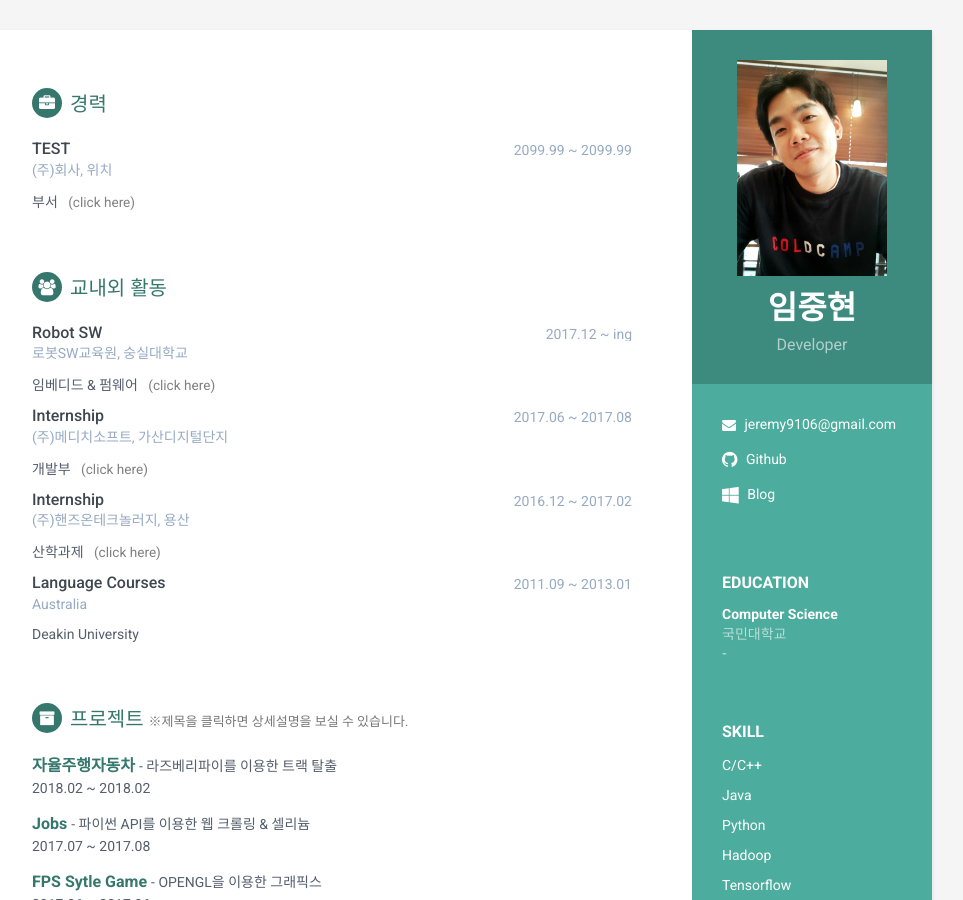
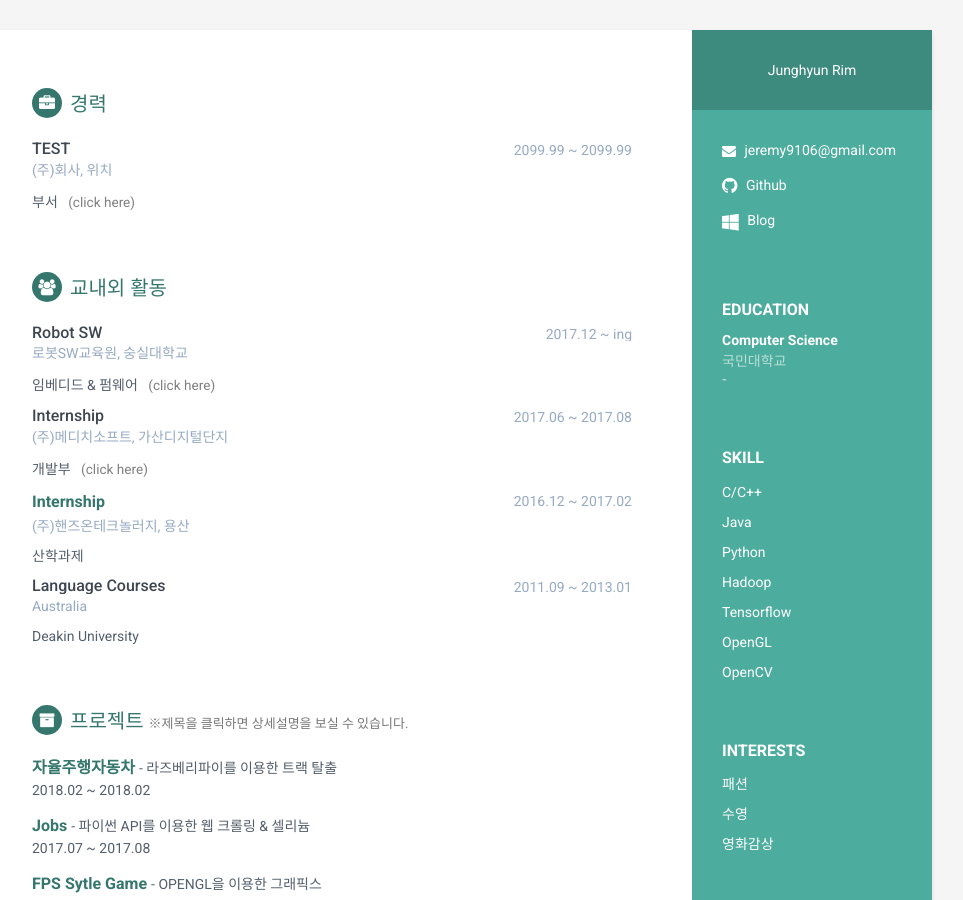
Before and after one commit to rim0621/rim0621.github.io, a Jekyll site: the page test.html, which Jekyll copies as it is, in a window 1280 px wide and 900 px high. Shown: the whole window, without its empty margins (188-1151 px from the left). Built offline with Jekyll 4.4.1, drawn with Linux system fonts in a browser that asks for light colours; nearby versions of some CDN libraries.

Commit message:
2018-04-10

```diff
--- a/test.html
+++ b/test.html
@@ -60,9 +60,7 @@
   <div class="wrapper">
     <div class="sidebar-wrapper">
       <div class="profile-container">
-        <img class="profile" src="assets/images/me.JPG" width="150" height="190" alt="" />
-        <h1 class="name">임중현</h1>
-        <h3 class="tagline">Developer</h3>
+        <div class="LI-profile-badge"  data-version="v1" data-size="medium" data-locale="ko_KR" data-type="vertical" data-theme="dark" data-vanity="rim0621"><a class="LI-simple-link" href='https://kr.linkedin.com/in/rim0621?trk=profile-badge'>Junghyun Rim</a></div>
       </div>
       <!--//profile-container-->
 
@@ -298,7 +296,9 @@
         <div class="item">
           <div class="meta">
             <div class="upper-row">
-              <h3 class="job-title">Internship</h3>
+              <span class="project-title">
+     <a class="anchor" data-toggle="modal" data-target="#TODOModal1"> <strong style="cursor:pointer">Internship</strong></a>
+     </span>
               <div class="time">2016.12 ~ 2017.02</div>
             </div>
             <!--//upper-row-->
@@ -306,10 +306,8 @@
           </div>
           <!--//meta-->
           <div class="details">
-            <p>산학과제 &nbsp;
-              <span class="project-title">
-     <a class="anchor" data-toggle="modal" data-target="#TODOModal1" style="color:gray"> <small style="cursor:pointer">(click here)</small></a>
-     </span>
+            <p>산학과제 &nbsp;</p>
+
               <div id="TODOModal1" class="modal fade" role="dialog">
                 <div class="modal-dialog">
                   <!-- Modal content-->
```
